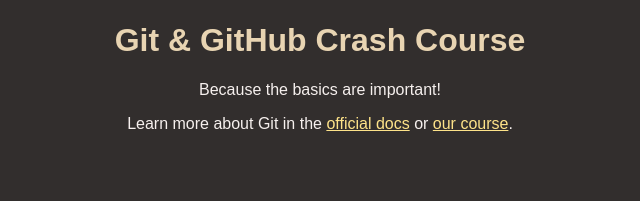
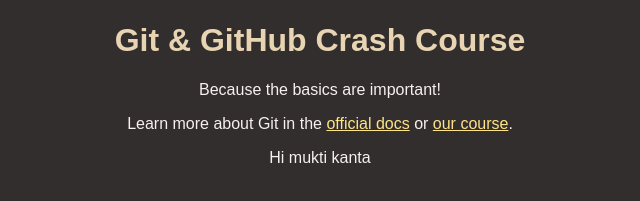
Before and after one commit to srimuktikantamandal/github-crash-course, a plain HTML site: page index.html in a window 1280 px wide. Shown: the part 147-348 px from the top of the page, without its empty margins (320-960 px from the left). Drawn offline with Linux system fonts and the light colour scheme.

Commit message:
this is for test mukti

```diff
--- a/index.html
+++ b/index.html
@@ -20,6 +20,7 @@
         <a href="https://git-scm.com/book/en/v2">official docs</a> or
         <a href="https://acad.link/git">our course</a>.
       </p>
+      <p>Hi mukti kanta</p>
     </section>
     </main>
   </body>
```
